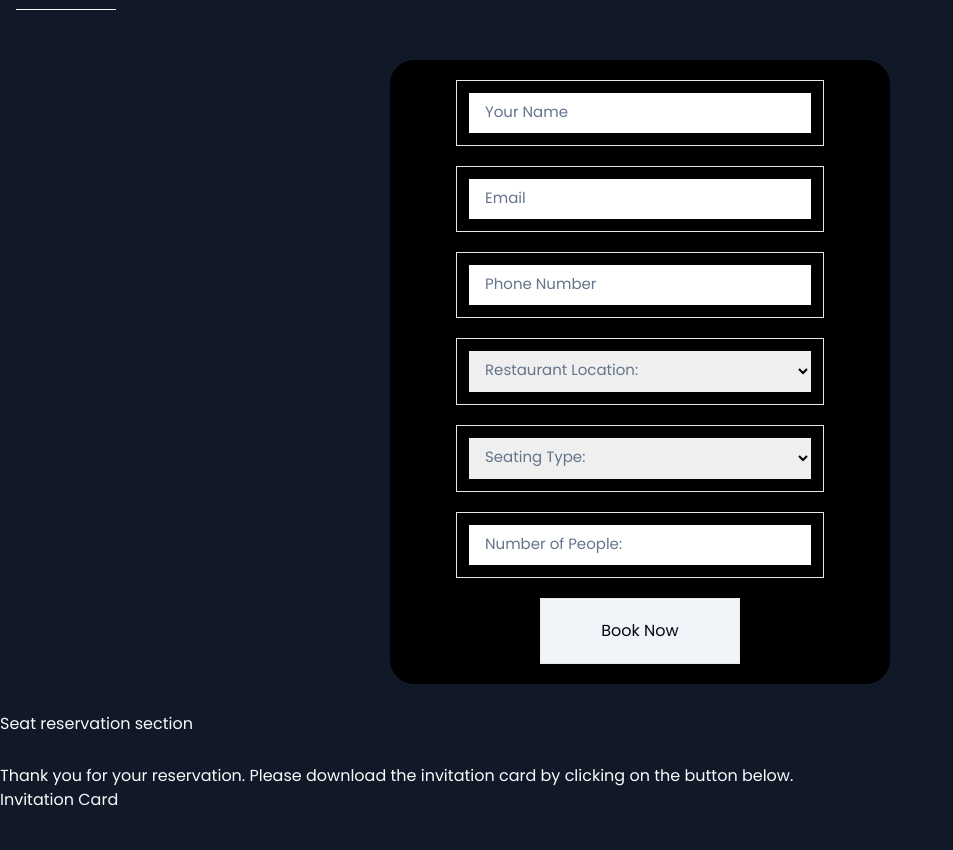
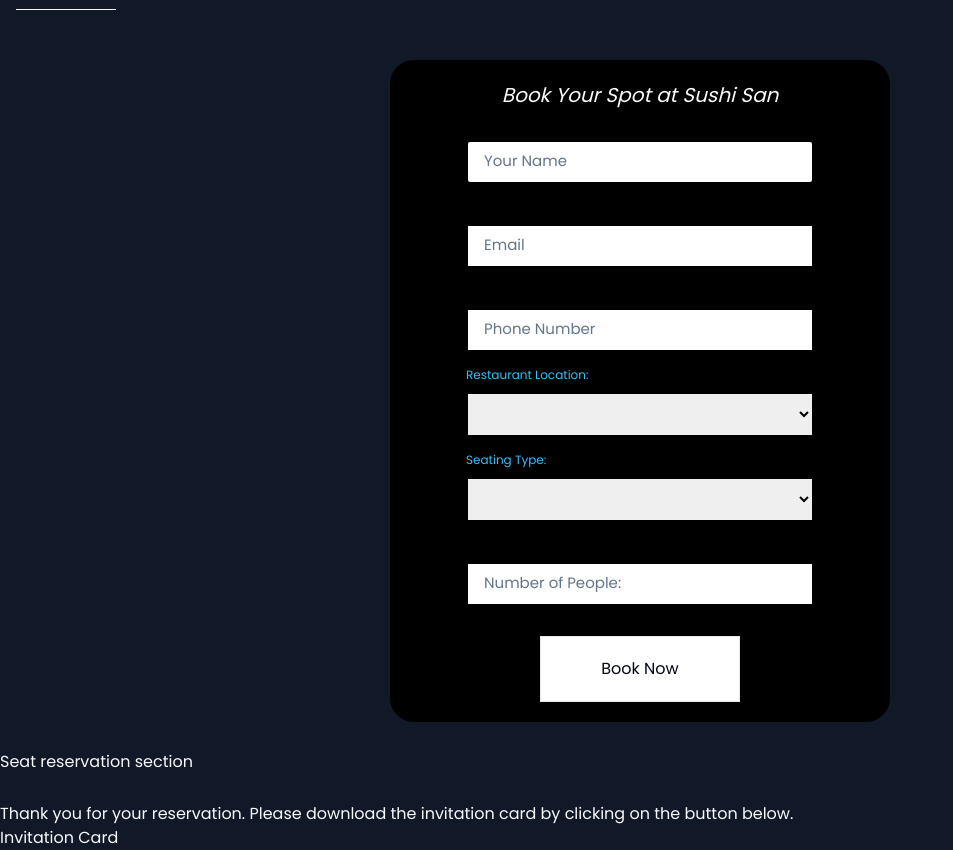
Before and after one commit to ibra-san/sushi-san, a website: page src/index.html in a window 1280 px wide. Shown: the part 2142-2992 px from the top of the page, without its empty margins (0-953 px from the left). Before the commit the page ends 2954 px from the top, so only its background shows below. Drawn offline with Linux system fonts and the light colour scheme.

Commit message:
Working on reservation seciton

```diff
--- a/src/index.html
+++ b/src/index.html
@@ -207,61 +207,66 @@
             <div class="">
                 <!-- Reservation form conainer div-->
                 <div class=" flex flex-col items-center ">
+
                     <form class="   bg-black rounded-3xl flex flex-col items-center  p-5 gap-5 w-[90%] md:max-w-[500px] " action="">
-
-                        <div class="border relative flex flex-col gap-[2px] w-[80%] p-3 group  focus-within:bg-opacity-80">
-                            <label class="transition-all delay-75 ease-in-out absolute z-10 text-[15px] text-slate-500 top-5 left-7 group-focus-within:text-transparent" for="name">Your Name
+                        <h2 class="text-[20px]"><em>Book Your Spot at Sushi San</em></h2>
+                        <div class=" relative flex flex-col gap-[2px] w-[80%] p-3 group  focus-within:bg-opacity-80">
+                            <input class="rounded-sm text-black p-2 outline-none group-focus-within:ring group-focus-within:ring-blue-400 group-focus:outline-[2px] peer"
+                            id="name" name="name" type="text" required>
+                            <label class="transition-all delay-75 ease-in-out absolute text-[15px] text-slate-500 top-5 left-7 group-focus-within:text-transparent peer-focus:top-[-1rem] peer-focus:left-[10px] peer-focus:text-sky-400 peer-focus:text-[0.75rem] peer-valid:top-[-1rem] peer-valid:left-[10px] peer-valid:text-sky-400 peer-valid:text-[0.75rem] peer-[&:not([value=' '])]:top-[-1rem] peer-[&:not([value=' '])]:left-[10px] peer-[&:not([value=' '])]:text-sky-400 peer-[&:not([value=' '])]:text-[0.75rem]" for="name">Your Name
                             </label>
-                            <input class="text-black p-2  outline-none group-focus-within:ring group-focus-within:ring-blue-400 group-focus:outline-[2px]"
-                            id="name" name="name" type="text">
                         </div>
 
 
-                        <div class="border relative flex flex-col gap-[2px] w-[80%] p-3 group  focus-within:bg-opacity-80">
-                            <label class="transition-all delay-75 ease-in-out absolute z-10 text-[15px] text-slate-500 top-5 left-7 group-focus-within:text-transparent" for="email">Email</label>
-                            <input class="text-black p-2  outline-none group-focus-within:ring group-focus-within:ring-blue-400 group-focus:outline-[2px]" id="email" name="email" type="email" >
+                        <div class=" relative flex flex-col gap-[2px] w-[80%] p-3 group  focus-within:bg-opacity-80">
+                            <input class="text-black p-2  outline-none group-focus-within:ring group-focus-within:ring-blue-400 group-focus:outline-[2px] peer" id="email" name="email" type="email" required>
+                            <label class="transition-all delay-75 ease-in-out absolute text-[15px] text-slate-500 top-5 left-7 group-focus-within:text-transparent peer-focus:top-[-1rem] peer-focus:left-[10px] peer-focus:text-sky-400 peer-focus:text-[0.75rem] peer-valid:top-[-1rem] peer-valid:left-[10px] peer-valid:text-sky-400 peer-valid:text-[0.75rem] peer-[&:not([value=' '])]:top-[-1rem] peer-[&:not([value=' '])]:left-[10px] peer-[&:not([value=' '])]:text-sky-400 peer-[&:not([value=' '])]:text-[0.75rem]" for="email">Email</label>
                         </div>
 
 
-                        <div class="border relative flex flex-col gap-[2px] w-[80%] p-3 group  focus-within:bg-opacity-80">
-                            <label class="transition-all delay-75 ease-in-out absolute z-10 text-[15px] text-slate-500 top-5 left-7 group-focus-within:text-transparent" for="pnumber">Phone Number</label>
-                            <input class="text-black p-2  outline-none group-focus-within:ring group-focus-within:ring-blue-400 group-focus:outline-[2px]" id="pnumber" name="pnumber" type="tel" >
+                        <div class=" relative flex flex-col gap-[2px] w-[80%] p-3 group  focus-within:bg-opacity-80">
+                            <input class="text-black p-2  outline-none group-focus-within:ring group-focus-within:ring-blue-400 group-focus:outline-[2px] peer" id="pnumber" name="pnumber" type="tel" required>
+                            <label class="transition-all delay-75 ease-in-out absolute text-[15px] text-slate-500 top-5 left-7 group-focus-within:text-transparent peer-focus:top-[-1rem] peer-focus:left-[10px] peer-focus:text-sky-400 peer-focus:text-[0.75rem] peer-valid:top-[-1rem] peer-valid:left-[10px] peer-valid:text-sky-400 peer-valid:text-[0.75rem] peer-[&:not([value=' '])]:top-[-1rem] peer-[&:not([value=' '])]:left-[10px] peer-[&:not([value=' '])]:text-sky-400 peer-[&:not([value=' '])]:text-[0.75rem]" for="pnumber">Phone Number</label>
+
                         </div>
 
 
-                        <div class="border relative flex flex-col gap-[2px] w-[80%] p-3 group  focus-within:bg-opacity-80">
-                            <label class="transition-all delay-75 ease-in-out absolute z-10 text-[15px] text-slate-500 top-5 left-7 group-focus-within:text-transparent" for="rlocation">Restaurant Location:</label>
-                            <select class="text-black p-2  outline-none group-focus-within:ring group-focus-within:ring-blue-400 group-focus:outline-[2px]" name="rlocation" id="rlocation">
-                                <option value="none"></option>
+                        <div class=" relative flex flex-col gap-[2px] w-[80%] p-3 group  focus-within:bg-opacity-80">
+                            <select class="text-black p-2  outline-none group-focus-within:ring group-focus-within:ring-blue-400 group-focus:outline-[2px] peer" name="rlocation" id="rlocation">
+                                <option value="" disabled selected></option>
                                 <option value="tokyo">Tokyo</option>
                                 <option value="kyoto">Kyoto</option>
                                 <option value="fukukoa">Fukukoa</option>
                                 <option value="sendai">Sendai</option>
                                 <option value="yokohama">Yokohama</option>
                             </select>
+                            <label class="transition-all delay-75 ease-in-out absolute text-[15px] text-slate-500 top-5 left-7 group-focus-within:text-transparent peer-focus:top-[-1rem] peer-focus:left-[10px] peer-focus:text-sky-400 peer-focus:text-[0.75rem] peer-valid:top-[-1rem] peer-valid:left-[10px] peer-valid:text-sky-400 peer-valid:text-[0.75rem] peer-[&:not([value=''])]:top-[-1rem] peer-[&:not([value=' '])]:left-[10px] peer-[&:not([value=' '])]:text-sky-400 peer-[&:not([value=' '])]:text-[0.75rem]" for="rlocation">Restaurant Location:</label>
+
                         </div>
 
 
-                        <div class="border relative flex flex-col gap-[2px] w-[80%] p-3 group  focus-within:bg-opacity-80">
-                            <label class="transition-all delay-75 ease-in-out absolute z-10 text-[15px] text-slate-500 top-5 left-7 group-focus-within:text-transparent" for="rseatingtype">Seating Type:</label>
-                            <select class=" border-black text-black p-2  outline-none group-focus-within:ring group-focus-within:ring-blue-400 group-focus:outline-[2px]" name="rseatingt   ype" id="rseatingtype">
-                                <option value="none"></option>
+                        <div class=" relative flex flex-col gap-[2px] w-[80%] p-3 group  focus-within:bg-opacity-80">
+                           <select class=" border-black text-black p-2  outline-none group-focus-within:ring group-focus-within:ring-blue-400 group-focus:outline-[2px] peer" name="rseatingtype" id="rseatingtype">
+                                <option class="" value="" disabled selected></option>
                                 <option value="privaterbusiness">Private Room: Business</option>
                                 <option value="privaterfamily">Private Room: Family</option>
                                 <option value="executivehall">Main hall</option>
                             </select>
+                            <label class="transition-all delay-75 ease-in-out absolute text-[15px] text-slate-500 top-5 left-7 group-focus-within:text-transparent peer-focus:top-[-1rem] peer-focus:left-[10px] peer-focus:text-sky-400 peer-focus:text-[0.75rem] peer-valid:top-[-1rem] peer-valid:left-[10px] peer-valid:text-sky-400 peer-valid:text-[0.75rem] peer-[&:not([value=''])]:top-[-1rem] peer-[&:not([value=' '])]:left-[10px] peer-[&:not([value=' '])]:text-sky-400 peer-[&:not([value=' '])]:text-[0.75rem]" for="rseatingtype">Seating Type:</label>
+
                         </div>
 
 
-                        <div class="border relative flex flex-col gap-[2px] w-[80%] p-3 group  focus-within:bg-opacity-80">
-                            <label class="transition-all delay-75 ease-in-out absolute z-10 text-[15px] text-slate-500 top-5 left-7 group-focus-within:text-transparent" for="nofpeople">Number of People:</label>
-                            <input class="text-black p-2  outline-none group-focus-within:ring group-focus-within:ring-blue-400 group-focus:outline-[2px]" id="nofpeople" name="nofpeople" type="number">
+                        <div class=" relative flex flex-col gap-[2px] w-[80%] p-3 group  focus-within:bg-opacity-80">
+                        <input class="text-black p-2  outline-none group-focus-within:ring group-focus-within:ring-blue-400 group-focus:outline-[2px] peer" id="nofpeople" name="nofpeople" type="number" required>
+                        <label class="transition-all delay-75 ease-in-out absolute text-[15px] text-slate-500 top-5 left-7 group-focus-within:text-transparent peer-focus:top-[-1rem] peer-focus:left-[10px] peer-focus:text-sky-400 peer-focus:text-[0.75rem] peer-valid:top-[-1rem] peer-valid:left-[10px] peer-valid:text-sky-400 peer-valid:text-[0.75rem] peer-[&:not([value=' '])]:top-[-1rem] peer-[&:not([value=' '])]:left-[10px] peer-[&:not([value=' '])]:text-sky-400 peer-[&:not([value=' '])]:text-[0.75rem]" for="nofpeople">Number of People:</label>
+
                         </div>
 
 
                         <!--Form Submission btn container-->
                         <div class="flex justify-center w-full">
-                            <button class="border p-5 w-[200px] bg-slate-100 text-slate-950 hover:bg-slate-950 hover:text-slate-100">Book Now</button>
+                            <input class="border p-5 w-[200px] bg-white text-slate-950 hover:bg-slate-950 hover:text-slate-100 hover:cursor-pointer" type="submit" value="Book Now" />
                         </div>
                     </form>
                 </div>
```
Also changed, not shown: dist/output.css.
